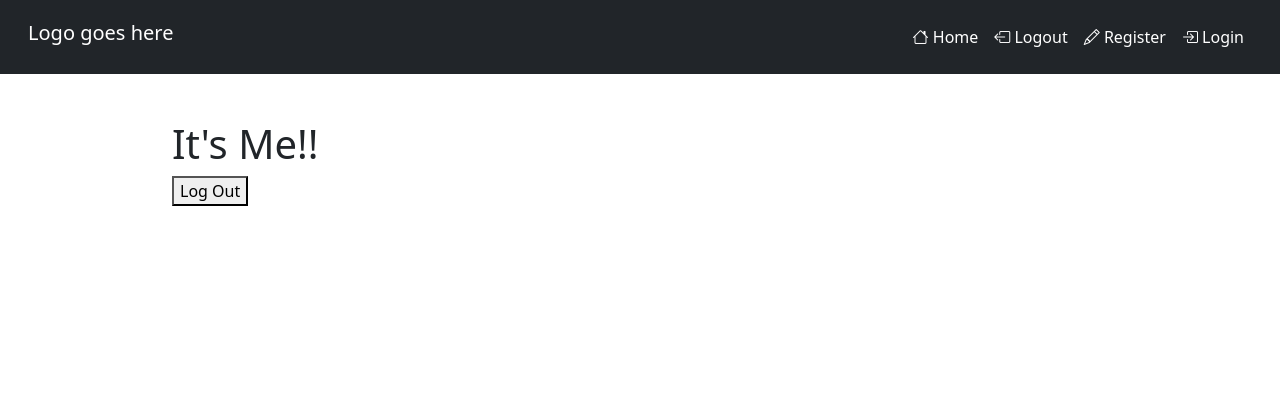
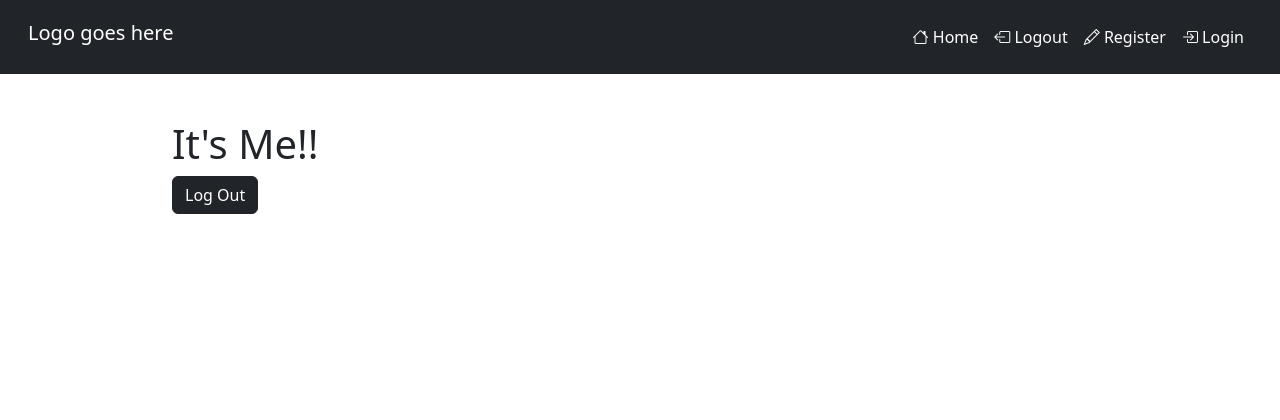
Before and after one commit to York13Pud/python-project-dev-to-stats, a Django app: page / in a window 1280 px wide. Shown: the top 420 px of the page. Run offline with Django 4.2, Linux system fonts and the light colour scheme; the visitor is signed in with stand-in values (Sample User, id 1); parts of the project's set-up code (start-up, migrations or seed data) failed here and were passed over.

Commit message:
Changed button to input and added theme

```diff
--- a/project/apps/users/templates/home.html
+++ b/project/apps/users/templates/home.html
@@ -5,6 +5,6 @@
 <h1>It's Me!!</h1>
 <form action="{% url 'logout' %}" method="POST">
     {% csrf_token %}
-    <button type="submit">Log Out</button>
+    <input class="btn btn-dark" type="submit" value="Log Out" />
 </form>
 {% endblock %}
```
